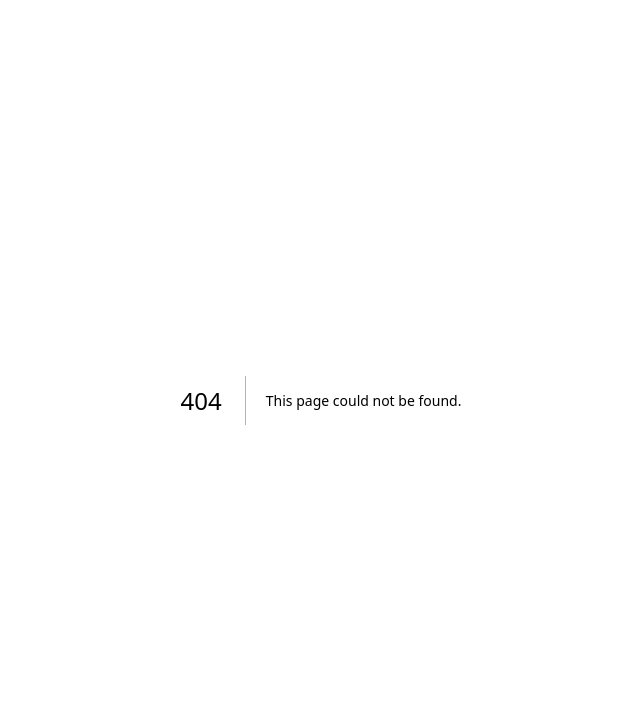
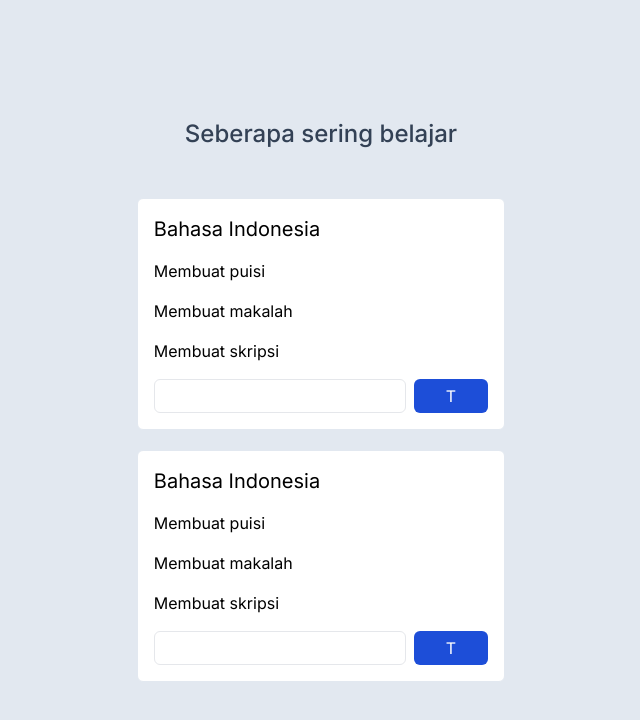
Before and after one commit to iyxan23/straighta, a Next.js app: page /auth/questions/materi in a window 1280 px wide. Before the commit this address had no page. Shown: the top 720 px of the page, without its empty margins (319-959 px from the left). Built offline with nearby package versions, Linux system fonts and the light colour scheme.

Commit message:
create new MateriPage

```diff
--- /dev/null
+++ b/app/auth/(authorize)/questions/materi/page.tsx
@@ -0,0 +1,36 @@
+import { CustomCard, CustomForm } from "@/components";
+import React from "react";
+
+const MateriPage = () => {
+  return (
+    <div>
+      <h3 className="font-medium text-slate-700 text-2xl text-center">
+        Seberapa sering belajar
+      </h3>
+      <div className="flex flex-col gap-5 justify-center mt-12">
+        {Array.from({ length: 2 }).map((_, index) => (
+          <CustomCard key={index} className="p-4 w-96">
+            <h4 className="text-xl">Bahasa Indonesia</h4>
+            <p className="mt-4">Membuat puisi</p>
+            <p className="mt-4">Membuat makalah</p>
+            <p className="mt-4">Membuat skripsi</p>
+            <CustomForm className="mt-4 flex w-full justify-between gap-2">
+              <input
+                type="text"
+                className="border rounded-md px-2 py-1 w-full"
+              />
+              <button
+                type="submit"
+                className="bg-blue-700 text-white px-8 rounded-md hover:bg-blue-600"
+              >
+                T
+              </button>
+            </CustomForm>
+          </CustomCard>
+        ))}
+      </div>
+    </div>
+  );
+};
+
+export default MateriPage;
```
